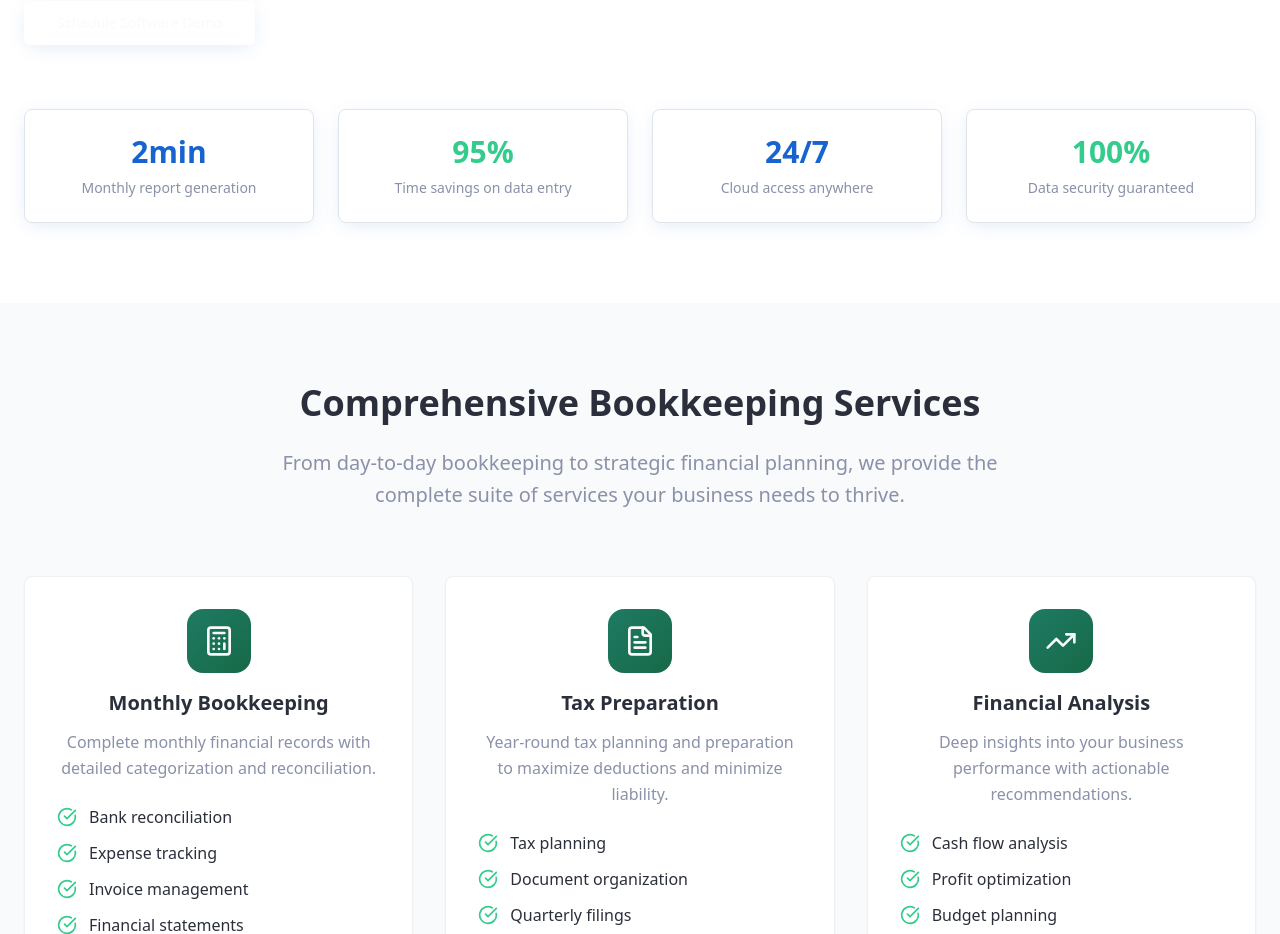
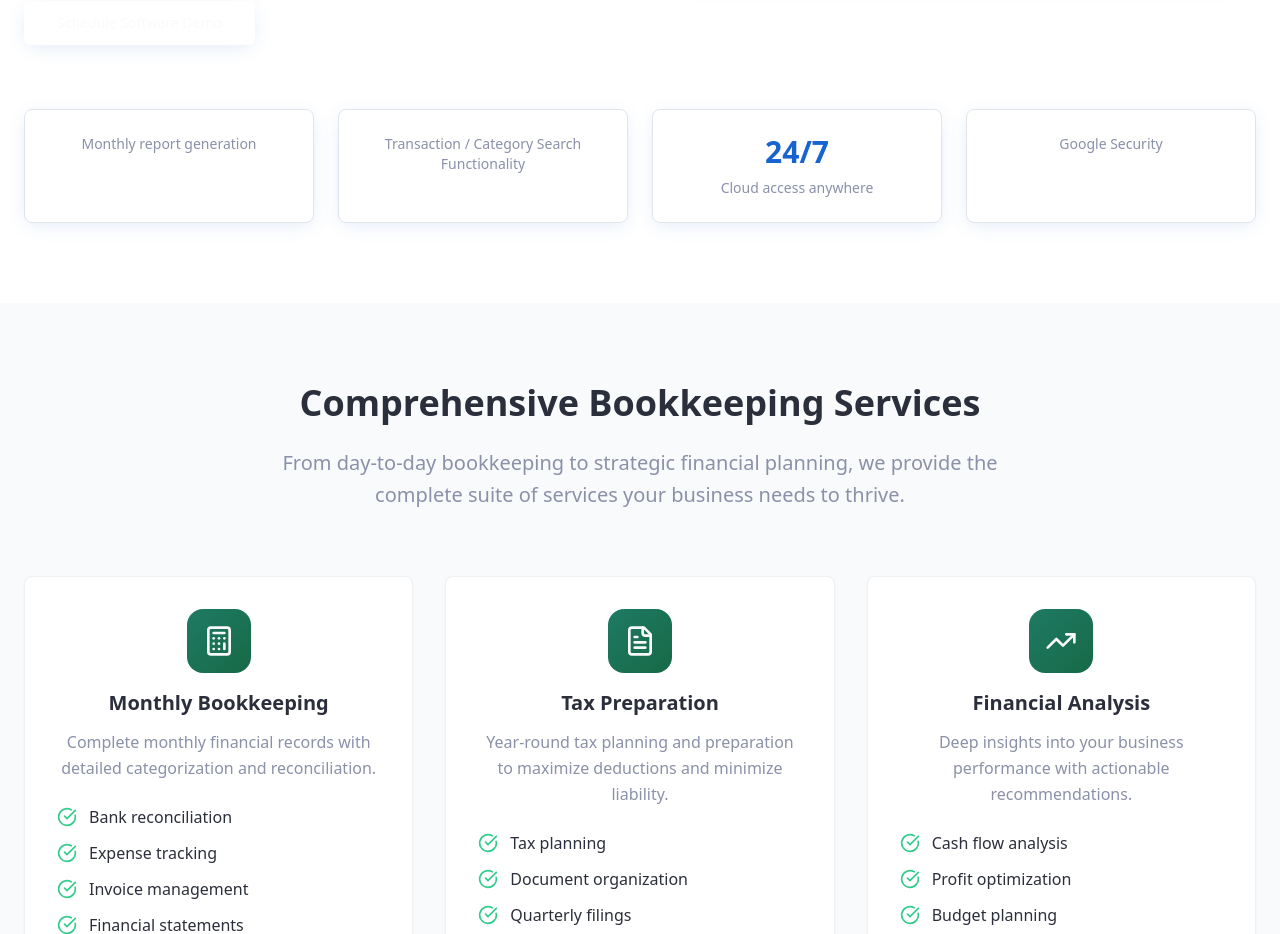
Before and after one commit to maxdaviessoftware/maxdaviesbookkeeping, a React (Vite) app: page / in a window 1280 px wide. Shown: the part 2600-3534 px from the top of the page. Built offline with nearby package versions, Linux system fonts and the light colour scheme.

Commit message:
Update feature list
Replaced the existing feature list with new items including "Transaction / Category Search Functionality" and "Google Security".

```diff
--- a/src/components/SoftwareShowcase.tsx
+++ b/src/components/SoftwareShowcase.tsx
@@ -69,20 +69,17 @@ const SoftwareShowcase = () => {
 
         <div className="grid md:grid-cols-2 lg:grid-cols-4 gap-6">
           <Card className="p-6 text-center shadow-soft">
-            <div className="text-3xl font-bold text-primary mb-2">2min</div>
             <div className="text-sm text-text-light">Monthly report generation</div>
           </Card>
           <Card className="p-6 text-center shadow-soft">
-            <div className="text-3xl font-bold text-accent mb-2">95%</div>
-            <div className="text-sm text-text-light">Time savings on data entry</div>
+            <div className="text-sm text-text-light">Transaction / Category Search Functionality</div>
           </Card>
           <Card className="p-6 text-center shadow-soft">
             <div className="text-3xl font-bold text-primary mb-2">24/7</div>
             <div className="text-sm text-text-light">Cloud access anywhere</div>
           </Card>
           <Card className="p-6 text-center shadow-soft">
-            <div className="text-3xl font-bold text-accent mb-2">100%</div>
-            <div className="text-sm text-text-light">Data security guaranteed</div>
+            <div className="text-sm text-text-light">Google Security</div>
           </Card>
         </div>
       </div>
```
